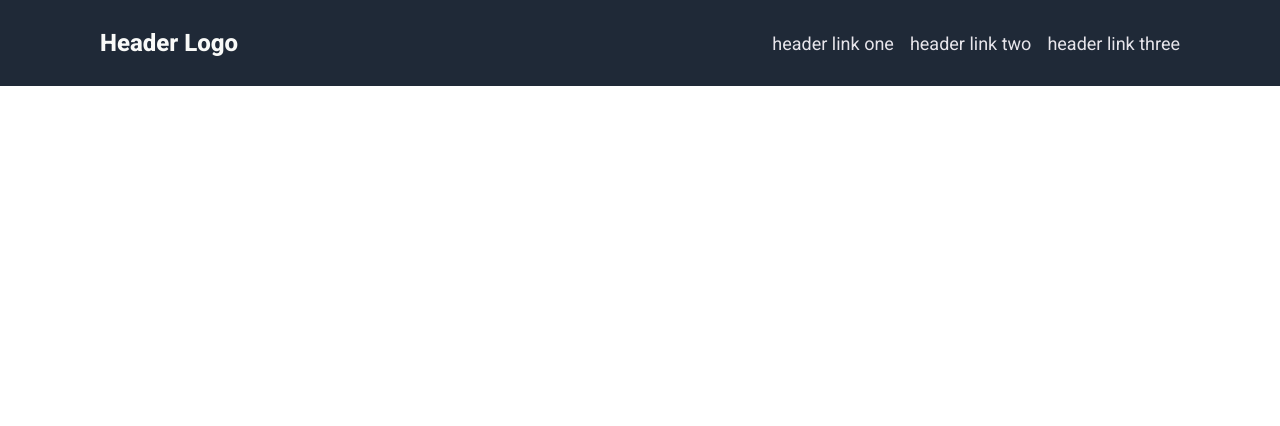
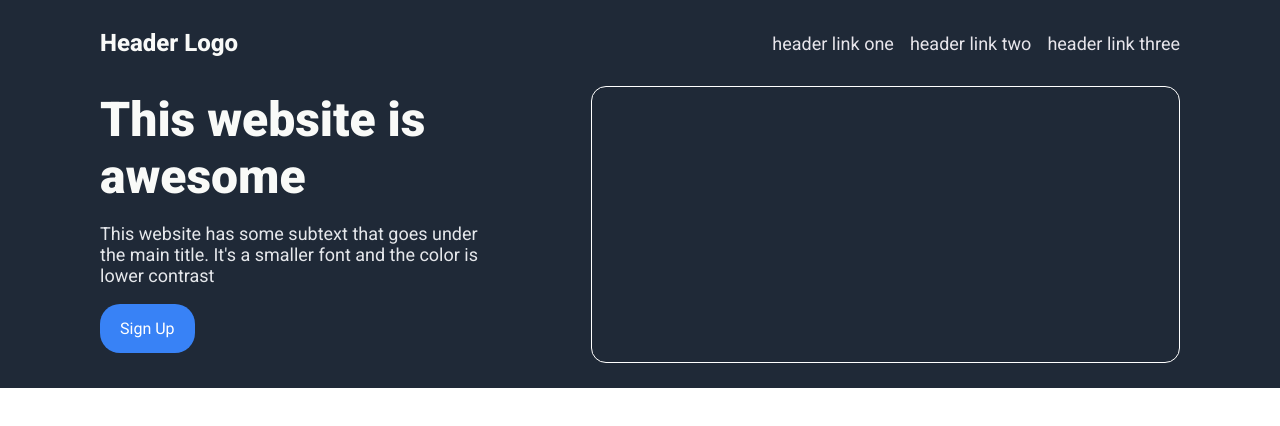
Before and after one commit to swarties/landing-page, a plain HTML site: page index.html in a window 1280 px wide. Drawn offline with Linux system fonts and the light colour scheme.

Commit message:
finalized2firstsections

```diff
--- a/index.html
+++ b/index.html
@@ -15,5 +15,13 @@
             <li><a href="https://microsoft.com" class="hliks" target="_blank">header link three</a></li>
         </ul>
     </div>
+    <div class="bigitem2">
+        <div class="item2">
+            <a id="heromaintext">This website is awesome</a>
+            <p id="herosubtext">This website has some subtext that goes under the main title. It's a smaller font and the color is lower contrast</p>
+            <a href="https://theodinproject.com"><span class="btn1">Sign Up</span></a>
+        </div>
+        <div id="placeholder"></div>
+    </div>
 </body>
 </html>
--- a/style.css
+++ b/style.css
@@ -24,6 +24,26 @@
     align-items: center;
 }
 
+.item2 {
+    display: flex;
+    flex-direction: column;
+    /* justify-content: space-between;
+    color: #f9faf8; */
+    list-style: none;
+    padding: 5px;
+    /* gap: 2rem; */
+    padding-left: 100px;
+    padding-right: 100px;
+    /* align-items: center; */
+    flex-basis: 40%;
+}
+
+.bigitem2 {
+    background-color: #1F2937;
+    display: flex;
+    flex-direction: row;
+}
+
 .minilist {
     display: flex;
     list-style: none;
@@ -40,3 +60,44 @@
     color: #E7e5eb;
     text-decoration: none;
 }
+
+#heromaintext   {
+    font-size: 48px;
+    font-weight: 900;
+    color: #f9faf8;
+}
+
+#herosubtext {
+    font-size: 18px;
+    color: #e5e7eb;
+}
+
+#placeholder {
+    height: max;
+    flex-basis: 60%;
+    background-color: #1F2937;
+    width: auto;
+    margin-right: 100px;
+    margin-bottom: 25px;
+    border: 1px solid white;
+    border-radius: 15px;
+}
+
+.btn1 {
+    text-decoration: none;
+    display: block;
+    color: white;
+    background-color: #3882F6;
+    display: inline-block;
+    border-radius: 20px;
+    box-shadow: none;
+    border: none;
+    padding: 15px 20px;
+    margin-bottom: 30px;
+
+    transition: background-color 0.3s ease-in-out;
+}
+
+.btn1:hover {
+    background-color: #275aad;
+}
```
